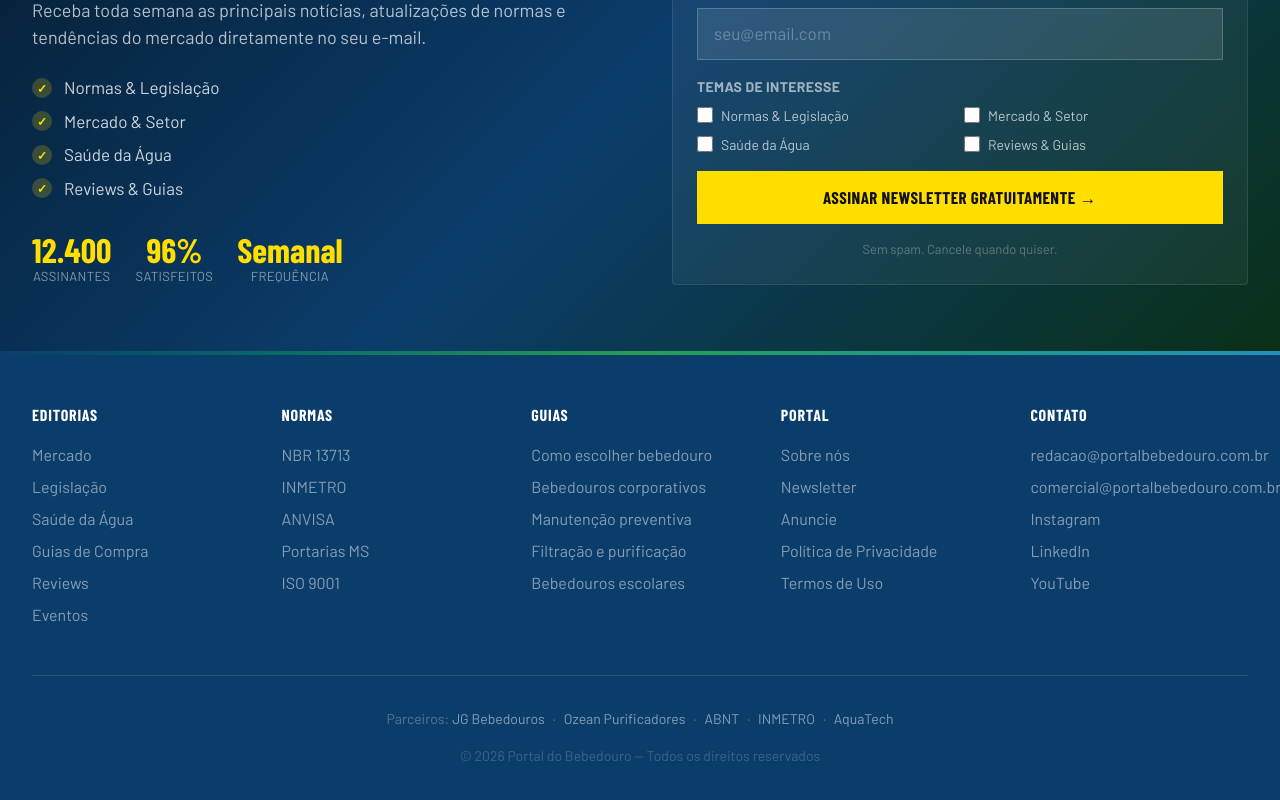
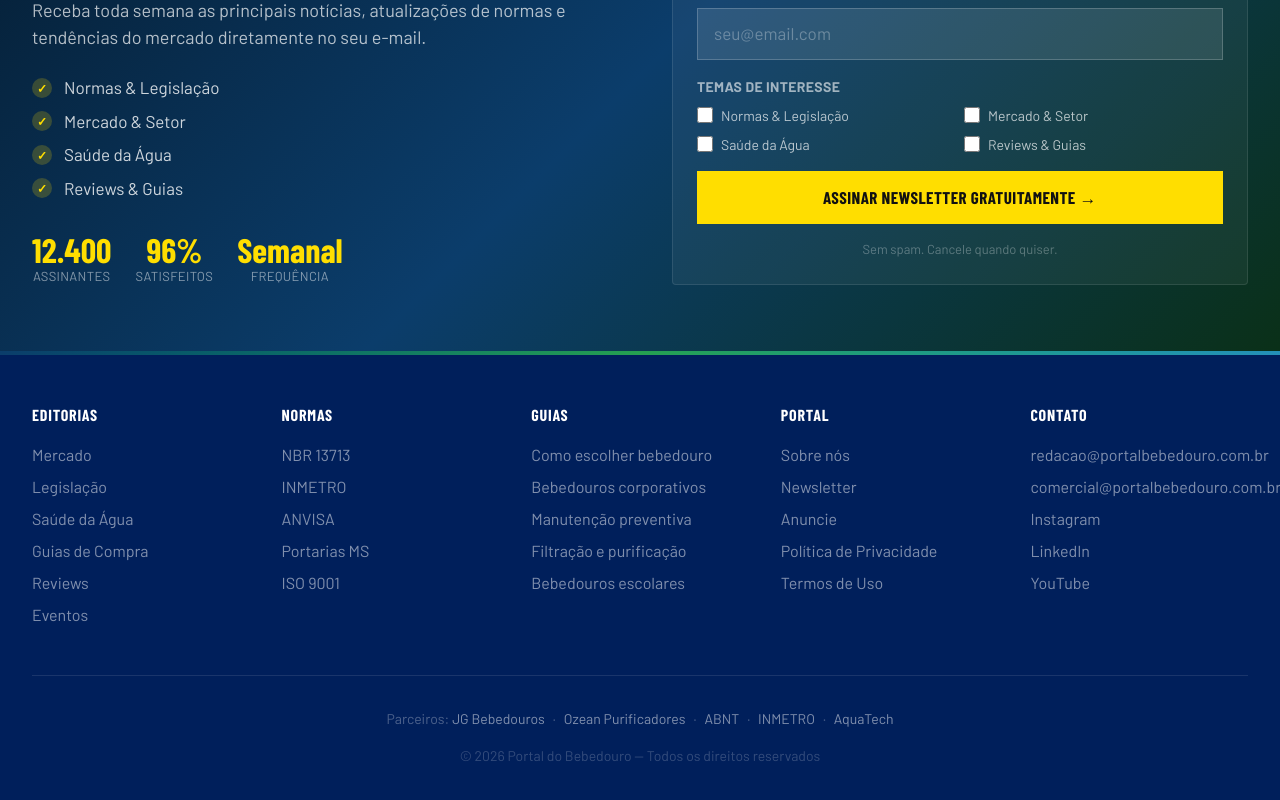
Before and after one commit to jgbebedourosmkt-dev/portal-do-bebedouro, a Next.js app: page / in a window 1280 px wide. Shown: the part 3391-4191 px from the top of the page. Built offline with nearby package versions, Linux system fonts and the light colour scheme; a web font is replaced by a local one.

Commit message:
style: rodapé azul marinho #001F5B

```diff
--- a/components/layout/Footer.tsx
+++ b/components/layout/Footer.tsx
@@ -56,7 +56,7 @@ const columns = [
 
 export default function Footer() {
   return (
-    <footer className="bg-az">
+    <footer className="bg-[#001F5B]">
       <div className="h-1 bg-gradient-to-r from-az via-vd2 to-az3" />
       <div className="mx-auto max-w-[1280px] px-8 py-12">
         <div className="grid grid-cols-2 gap-8 md:grid-cols-5">
```
